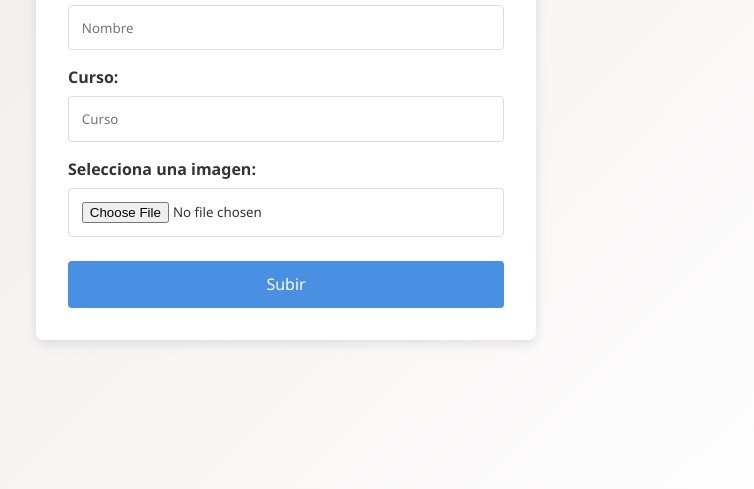
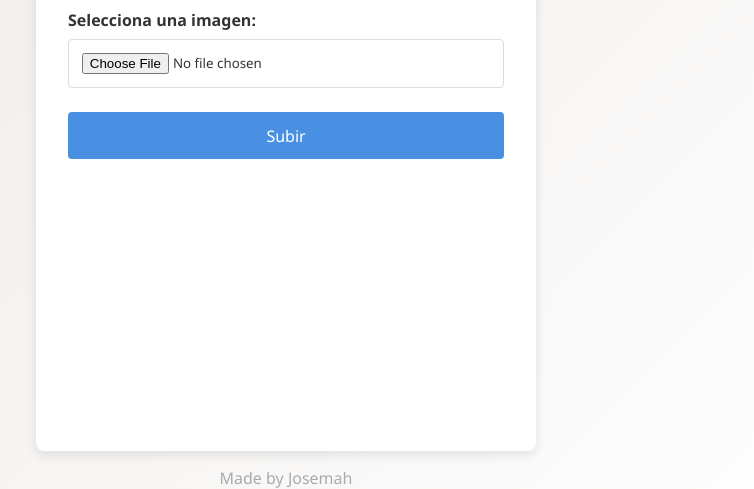
Before and after one commit to josemah32/webcole, a website: page index.html in a window 1280 px wide. Shown: the part 311-800 px from the top of the page, without its empty margins (354-1108 px from the left). Drawn offline with Linux system fonts and the light colour scheme.

Commit message:
Update index.html

```diff
--- a/index.html
+++ b/index.html
@@ -17,6 +17,7 @@
           background: linear-gradient(135deg, #ece9e6, #ffffff);
           color: #333;
           display: flex;
+          flex-direction: column; /* Allow for footer placement */
           justify-content: center;
           align-items: center;
           height: 100vh;
@@ -30,6 +31,7 @@
           max-width: 500px;
           width: 90%;
           transition: transform 0.2s ease-in-out;
+          flex: 1; /* Allow the container to take space */
         }
 
         .container:hover {
@@ -101,6 +103,15 @@
             transform: translateY(0);
           }
         }
+
+        footer {
+          margin-top: 1rem;
+          color: #aaa; /* Light gray color */
+          text-align: center;
+          position: relative;
+          bottom: 0;
+          width: 100%;
+        }
     </style>
 </head>
 <body>
@@ -122,6 +133,10 @@
         </form>
     </div>
 
+    <footer>
+        Made by Josemah
+    </footer>
+
     <script src="script.js"></script>
 </body>
 </html>
```
